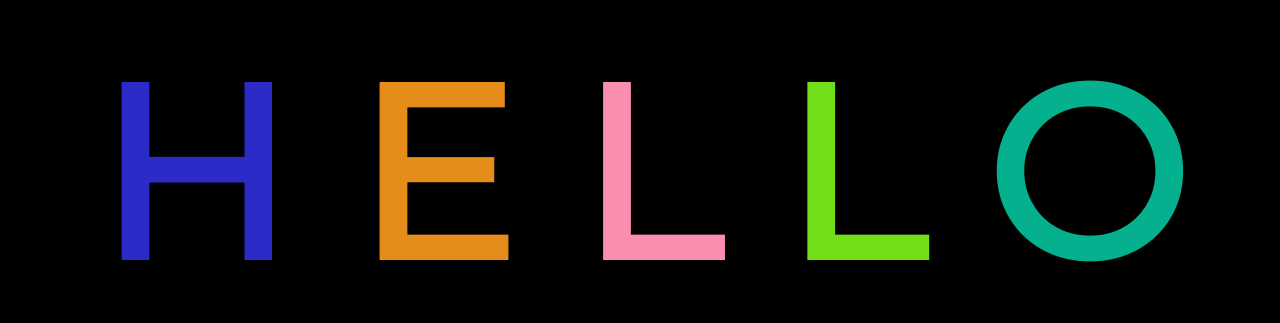
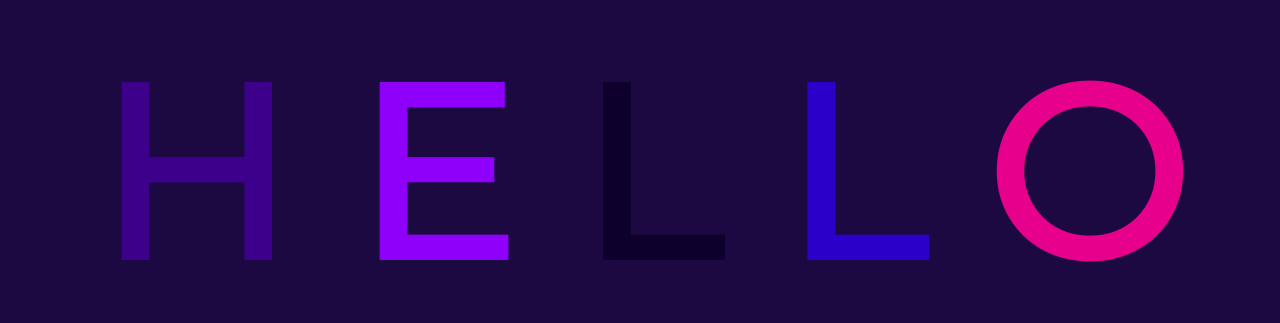
Before and after one commit to hannahsylee/AnimatedTextGitDemo, a plain HTML site: page index.html in a window 1280 px wide. Shown: the part 234-557 px from the top of the page. Drawn offline with Linux system fonts and the light colour scheme.

Commit message:
restrict colors to purples

```diff
--- a/app.css
+++ b/app.css
@@ -3,7 +3,7 @@ body {
   justify-content: center;
   align-items: center;
   height: 100vh;
-  background-color: black;
+  background-color: rgb(29, 9, 65);
 }
 
 h1 {
--- a/app.js
+++ b/app.js
@@ -1,6 +1,6 @@
 function randomRGB() {
     const r = Math.floor(Math.random() * 256);
-    const g = Math.floor(Math.random() * 256);
+    const g = 0;
     const b = Math.floor(Math.random() * 256);
     return `rgb(${r},${g},${b})`
   }
```
